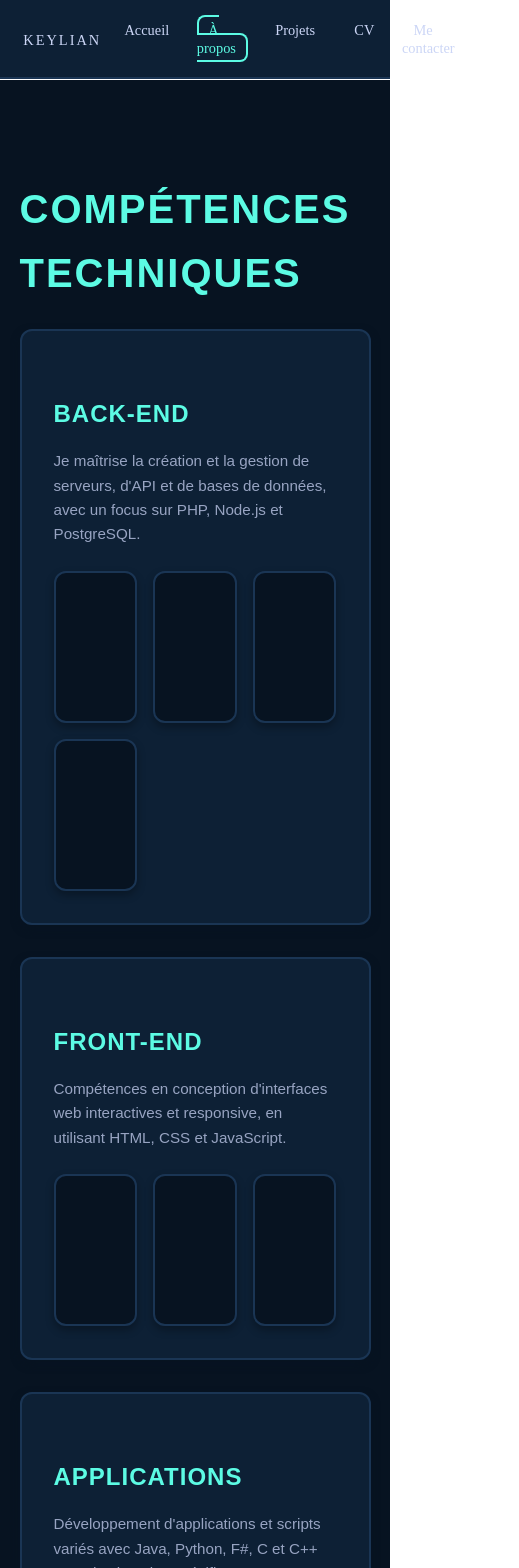
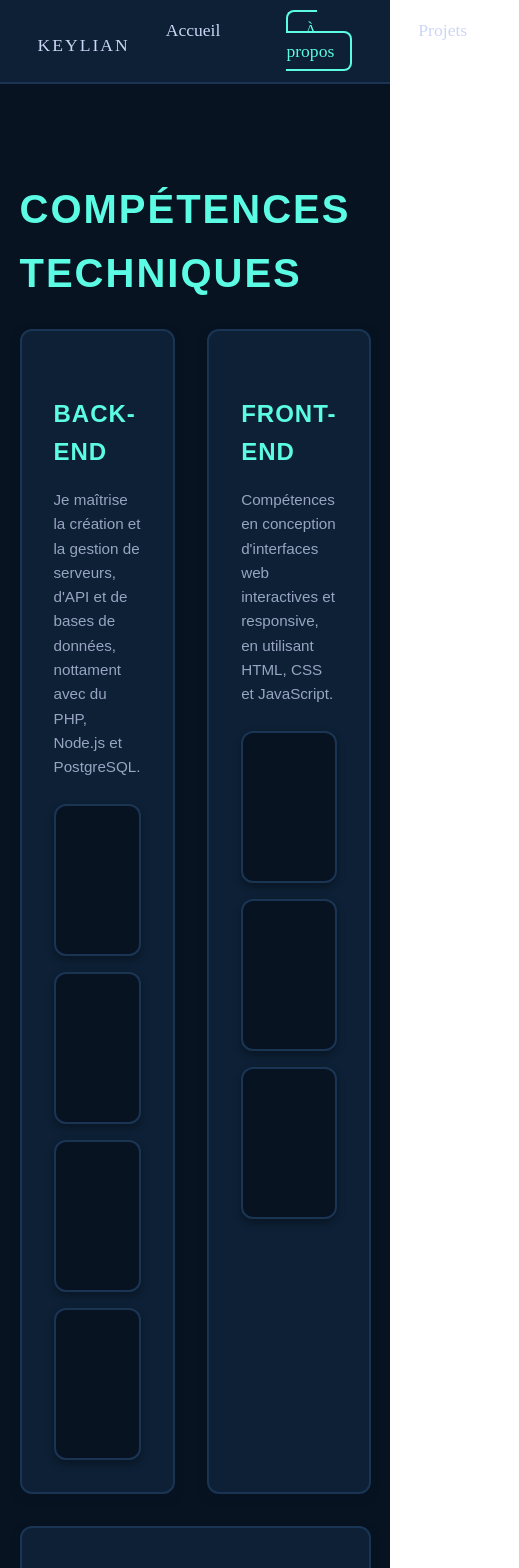
Before and after one commit to keylian15/portfolio, a Vue app: page /about in a window 390 px wide. Shown: the top 1568 px of the page, 519 px wide, since content can reach past the window. Built offline with nearby package versions, Linux system fonts and the light colour scheme; some icons are missing.

Commit message:
refactor(style): le reste

```diff
--- a/src/App.vue
+++ b/src/App.vue
@@ -56,12 +56,16 @@ body {
 
 
 .home,
-.projets-view {
+.projets-view,
+.about-view {
   font-family: var(--font-family-main);
   color: var(--color-text);
   line-height: 1.6;
   background-color: var(--color-background-main);
   min-height: 100vh;
+  margin: 0 auto;
+  padding: 4rem 5%;
+
 }
 
 /* --- Typographie --- */
@@ -72,6 +76,10 @@ body {
   margin-bottom: 1.5rem;
   text-transform: uppercase;
   letter-spacing: 2px;
+}
+
+.section {
+  margin-bottom: 6rem;
 }
 
 /* --- Boutons CTA --- */
@@ -90,8 +98,7 @@ body {
 
 /* Hover général pour les éléments interactifs */
 .cta:hover,
-.tech-list li:hover,
-.projet-card:hover,
+.btn-projects:hover,
 .github-link:hover {
   background-color: var(--color-secondary);
   border-color: var(--color-accent);
@@ -99,125 +106,4 @@ body {
   color: var(--color-accent);
   transform: translateY(-5px) scale(1.02);
 }
-
-.section {
-  margin-bottom: 6rem;
-}
-
-/* --- Grille pour les catégories de compétences --- */
-.skills-category {
-  display: grid;
-  grid-template-columns: repeat(2, 1fr);
-  gap: 2rem;
-}
-
-.skills-category .skills-subcategory:last-child {
-  grid-column: 1 / -1;
-}
-
-/* Pour la section outils : 2 colonnes puis 1 pleine largeur */
-.tools .skills-category {
-  display: grid;
-  grid-template-columns: repeat(2, 1fr);
-  gap: 2rem;
-}
-
-.tools .skills-category .skills-subcategory:last-child {
-  grid-column: 1 / -1;
-}
-
-/* Style des sous-catégories */
-.skills-subcategory {
-  background: var(--color-background-card);
-  border: 2px solid var(--color-border);
-  border-radius: 12px;
-  padding: 2rem;
-  box-shadow: 0 4px 8px var(--color-primary);
-  transition: all 0.3s ease;
-}
-
-.skills-subcategory:hover {
-  border-color: var(--color-accent);
-  box-shadow: 0 0 15px rgba(92, 251, 228, 0.3);
-}
-
-.skills-subcategory h4 {
-  color: var(--color-accent);
-  font-size: 1.5rem;
-  margin-bottom: 1rem;
-  text-transform: uppercase;
-  letter-spacing: 1px;
-}
-
-.skills-subcategory p {
-  color: var(--color-text-light);
-  margin-bottom: 1.5rem;
-  font-size: 0.95rem;
-}
-
-/* --- Compétences (Tech List) --- */
-.tech-list {
-  display: grid;
-  grid-template-columns: repeat(auto-fit, minmax(80px, 1fr));
-  gap: 1rem;
-  list-style: none;
-  padding: 0;
-  margin: 0;
-}
-
-.tech-list li {
-  background: var(--color-primary);
-  border: 2px solid var(--color-border);
-  border-radius: 12px;
-  padding: 1.5rem;
-  box-shadow: 0 4px 8px rgba(0, 0, 0, 0.3);
-  display: flex;
-  flex-direction: column;
-  align-items: center;
-  justify-content: center;
-  gap: 0.75rem;
-  transition: all 0.3s ease;
-  color: var(--color-text);
-  min-height: 100px;
-}
-
-.tech-list .icon {
-  font-size: 3rem;
-  color: var(--color-accent);
-}
-
-/* --- Media Queries (Adaptabilité) --- */
-@media (max-width: 900px) {
-  .hero h1 {
-    font-size: 3rem;
-  }
-
-  .content {
-    padding: 4rem 5%;
-  }
-
-  .skills-category,
-  .tools .skills-category {
-    grid-template-columns: 1fr;
-  }
-
-  .skills-category .skills-subcategory:last-child,
-  .tools .skills-category .skills-subcategory:last-child {
-    grid-column: 1;
-  }
-}
-
-@media (max-width: 600px) {
-  .hero h1 {
-    font-size: 2rem;
-  }
-
-  .tech-list {
-    grid-template-columns: repeat(auto-fit, minmax(60px, 1fr));
-  }
-
-  .tech-list .icon {
-    font-size: 2.5rem;
-  }
-}
 </style>
--- a/src/components/NavbarComponents.vue
+++ b/src/components/NavbarComponents.vue
@@ -218,44 +218,4 @@ export default {
 .theme-toggle .icon {
     display: block;
 }
-
-/* Responsive */
-@media (max-width: 768px) {
-    .nav-container {
-        padding: 1rem 3%;
-    }
-
-    .nav-links-left {
-        gap: 1.5rem;
-    }
-
-    .nav-link {
-        font-size: 1rem;
-        padding: 0.4rem 0.8rem;
-    }
-
-    .nav-logo .logo-text {
-        font-size: 1.4rem;
-    }
-
-    .theme-toggle {
-        width: 45px;
-        height: 45px;
-    }
-}
-
-@media (max-width: 480px) {
-    .nav-links-left {
-        gap: 1rem;
-    }
-
-    .nav-link {
-        font-size: 0.9rem;
-        padding: 0.3rem 0.6rem;
-    }
-
-    .nav-logo .logo-text {
-        font-size: 1.2rem;
-    }
-}
 </style>
--- a/src/views/AProposView.vue
+++ b/src/views/AProposView.vue
@@ -1,15 +1,15 @@
 <template>
     <div class="about-view">
         <!-- Compétences Techniques -->
-        <section class="section skills">
+        <section class="section">
             <h2>Compétences Techniques</h2>
 
             <div class="skills-category">
                 <!-- Back-end (colonne 1) -->
                 <div class="skills-subcategory">
                     <h4>Back-end</h4>
-                    <p>Je maîtrise la création et la gestion de serveurs, d'API et de bases de données, avec un focus
-                        sur PHP, Node.js et PostgreSQL.</p>
+                    <p>Je maîtrise la création et la gestion de serveurs, d'API et de bases de données,
+                        nottament avec du PHP, Node.js et PostgreSQL.</p>
                     <ul class="tech-list">
                         <li class="icon" title="PHP">
                             <DePhpOriginal />
@@ -47,8 +47,7 @@
                 <!-- Applications (ligne 2, pleine largeur) -->
                 <div class="skills-subcategory">
                     <h4>Applications</h4>
-                    <p>Développement d'applications et scripts variés avec Java, Python, F#, C et C++ pour des besoins
-                        spécifiques.</p>
+                    <p>Développement d'applications et scripts variés avec Java, Python, F#, C et C++.</p>
                     <ul class="tech-list">
                         <li class="icon" title="Java">
                             <DeJavaOriginalWordmark />
@@ -79,9 +78,7 @@
                 <div class="skills-subcategory">
                     <h4>Méthodes de travail</h4>
                     <p>Expérience avec les systèmes de versioning et la collaboration en équipe, ainsi que
-                        l'automatisation
-                        avec
-                        CI/CD.</p>
+                        l'automatisation avec CI/CD.</p>
                     <ul class="tech-list">
                         <li class="icon" title="Git">
                             <DeGitOriginal />
@@ -101,7 +98,9 @@
                 <!-- Frameworks (colonne 2) -->
                 <div class="skills-subcategory">
                     <h4>Frameworks</h4>
-                    <p>Utilisation de frameworks et bibliothèques pour accélérer le développement front et back-end.</p>
+                    <p>Utilisation de frameworks et bibliothèques pour accélérer le développement front et back-end.
+                        Symfony, JavaFX, Vue.js et Express.js.
+                    </p>
                     <ul class="tech-list">
                         <li class="icon" title="Symfony">
                             <DeSymfonyOriginal />
@@ -122,7 +121,7 @@
                 <div class="skills-subcategory">
                     <h4>Environnement de développement</h4>
                     <p>Outils professionnels pour coder efficacement, tester et déployer des projets dans différents
-                        environnements.</p>
+                        environnements. Visual Studio Code, IntelliJ IDEA, Docker et GitKraken.</p>
                     <ul class="tech-list">
                         <li class="icon" title="VS Code">
                             <DeVscodeOriginal />
@@ -132,6 +131,9 @@
                         </li>
                         <li class="icon" title="Docker">
                             <DeDockerPlainWordmark />
+                        </li>
+                        <li class="icon" title="GitKraken">
+                            <CoBrandGitkraken />
                         </li>
                     </ul>
                 </div>
@@ -162,19 +164,110 @@ import {
     DeVscodeOriginal,
     DeIntellijOriginal,
     DeGitlabOriginal,
-    AnOutlinedDeploymentUnit
+    AnOutlinedDeploymentUnit,
+    CoBrandGitkraken
 } from '@kalimahapps/vue-icons'
 </script>
 
 <style scoped>
-.about-view {
-    margin: 0 auto;
-    padding: 4rem 5%;
+/* Sont présent dans le style global de app.vue :
+  .projets-view
+  .section
+  .tech-list li
+*/
 
-    font-family: var(--font-family-main);
+/* ======== */
+/* A Propos */
+/* ======== */
+
+/* --- Grille pour les catégories de compétences --- */
+.skills-category {
+    display: grid;
+    grid-template-columns: repeat(2, 1fr);
+    gap: 2rem;
+}
+
+.skills-subcategory:last-child {
+    grid-column: 1 / -1;
+}
+
+/* Pour la section outils : 2 colonnes puis 1 pleine largeur */
+.skills-category {
+    display: grid;
+    grid-template-columns: repeat(2, 1fr);
+    gap: 2rem;
+}
+
+.skills-subcategory:last-child {
+    grid-column: 1 / -1;
+}
+
+/* Style des sous-catégories */
+.skills-subcategory {
+    background: var(--color-background-card);
+    border: 2px solid var(--color-border);
+    border-radius: 12px;
+    padding: 2rem;
+    box-shadow: 0 4px 8px var(--color-primary);
+    transition: all 0.3s ease;
+}
+
+.skills-subcategory:hover {
+    border-color: var(--color-accent);
+    box-shadow: 0 0 15px rgba(92, 251, 228, 0.3);
+}
+
+.skills-subcategory h4 {
+    color: var(--color-accent);
+    font-size: 1.5rem;
+    margin-bottom: 1rem;
+    text-transform: uppercase;
+    letter-spacing: 1px;
+}
+
+.skills-subcategory p {
+    color: var(--color-text-light);
+    margin-bottom: 1.5rem;
+    font-size: 0.95rem;
+}
+
+
+/* --- Compétences (Tech List) --- */
+.tech-list {
+    display: grid;
+    grid-template-columns: repeat(auto-fit, minmax(80px, 1fr));
+    gap: 1rem;
+    list-style: none;
+    padding: 0;
+    margin: 0;
+}
+
+.tech-list li {
+    background: var(--color-primary);
+    border: 2px solid var(--color-border);
+    border-radius: 12px;
+    padding: 1.5rem;
+    box-shadow: 0 4px 8px rgba(0, 0, 0, 0.3);
+    display: flex;
+    flex-direction: column;
+    align-items: center;
+    justify-content: center;
+    gap: 0.75rem;
+    transition: all 0.3s ease;
     color: var(--color-text);
-    line-height: 1.6;
-    background-color: var(--color-background-main);
-    min-height: 100vh;
+    min-height: 100px;
+}
+
+.tech-list li:hover {
+    background-color: var(--color-secondary);
+    border-color: var(--color-accent);
+    box-shadow: var(--shadow-hover);
+    color: var(--color-accent);
+    transform: translateY(-5px) scale(1.02);
+}
+
+.tech-list .icon {
+    font-size: 3rem;
+    color: var(--color-accent);
 }
 </style>
--- a/src/views/HomeView.vue
+++ b/src/views/HomeView.vue
@@ -67,7 +67,7 @@ function goToProjects() {
 /* --- Section Hero --- */
 .hero {
   height: 100vh;
-  background-color: var(--color-secondary);
+  background-color: var(--color-primary);
   color: var(--color-text);
   display: flex;
   flex-direction: column;
--- a/src/views/ProjetsView.vue
+++ b/src/views/ProjetsView.vue
@@ -323,15 +323,13 @@ export default {
 </script>
 
 <style scoped>
+/* Sont présent dans le style global de app.vue :
+  .projets-view
+*/
+
 /* =========================== */
 /* Page et section des projets */
 /* =========================== */
-
-/* --- Vue Projets (Page /projets) --- */
-.projets-view {
-  margin: 0 auto;
-  padding: 4rem 5%;
-}
 
 /* --- Header de la page projets --- */
 .projets-header {
@@ -425,61 +423,4 @@ export default {
   grid-template-columns: repeat(3, 1fr);
   gap: 40px;
 }
-
-/* --- Media Queries --- */
-@media (max-width: 1024px) {
-  .projets-grid {
-    grid-template-columns: repeat(2, 1fr);
-  }
-}
-
-@media (max-width: 768px) {
-  .projets-view {
-    padding: 3rem 4%;
-  }
-
-  .projets-header {
-    gap: 2rem;
-  }
-
-  .search-bar {
-    flex: 1 1 100%;
-    max-width: 100%;
-  }
-
-  .buttons-wrapper {
-    width: 100%;
-    justify-content: flex-start;
-  }
-
-  .projets-grid {
-    grid-template-columns: 1fr;
-    gap: 30px;
-  }
-}
-
-@media (max-width: 600px) {
-  .projets-view {
-    padding: 2rem 3%;
-  }
-
-  .projets-header {
-    flex-direction: column;
-    align-items: stretch;
-    gap: 1.5rem;
-  }
-
-  .search-bar {
-    width: 100%;
-  }
-
-  .projets-grid {
-    gap: 20px;
-  }
-
-  .filter-btn {
-    flex: 1 1 calc(50% - 0.375rem);
-    min-width: 120px;
-  }
-}
 </style>
```
